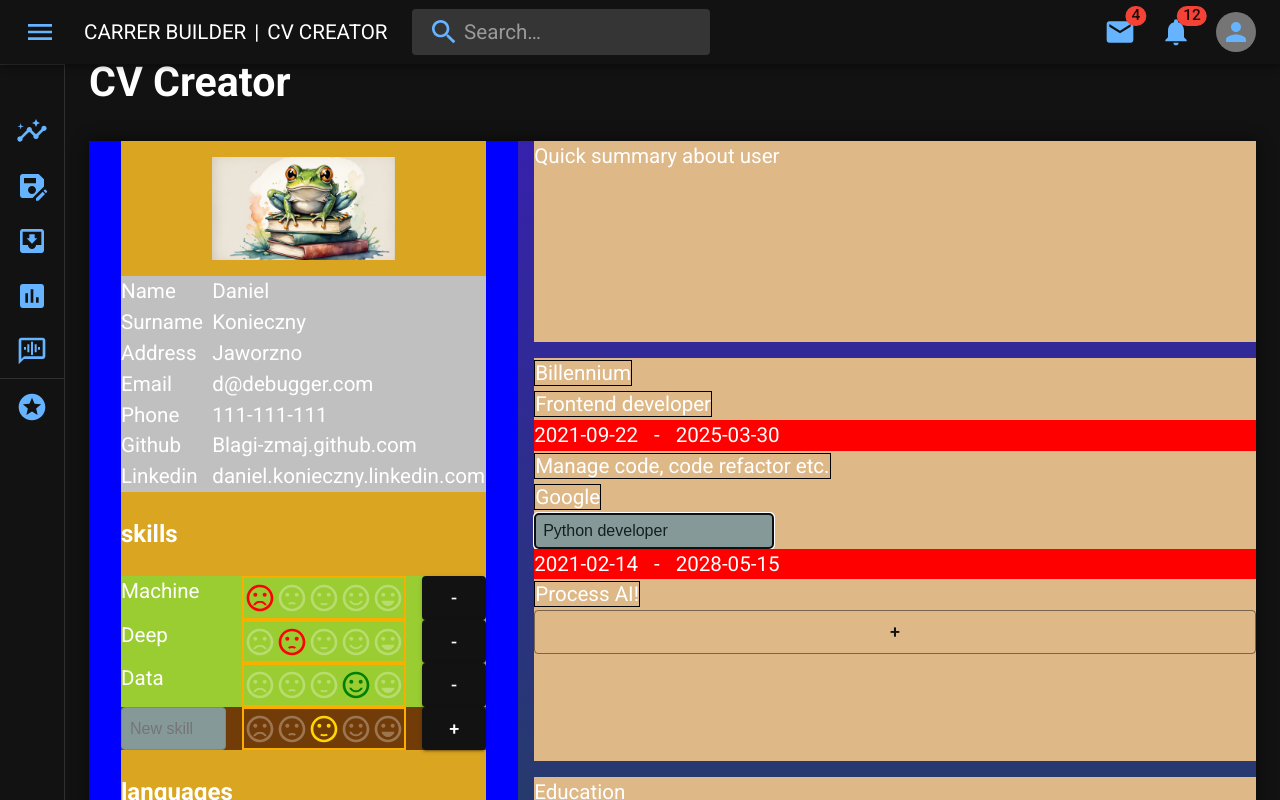
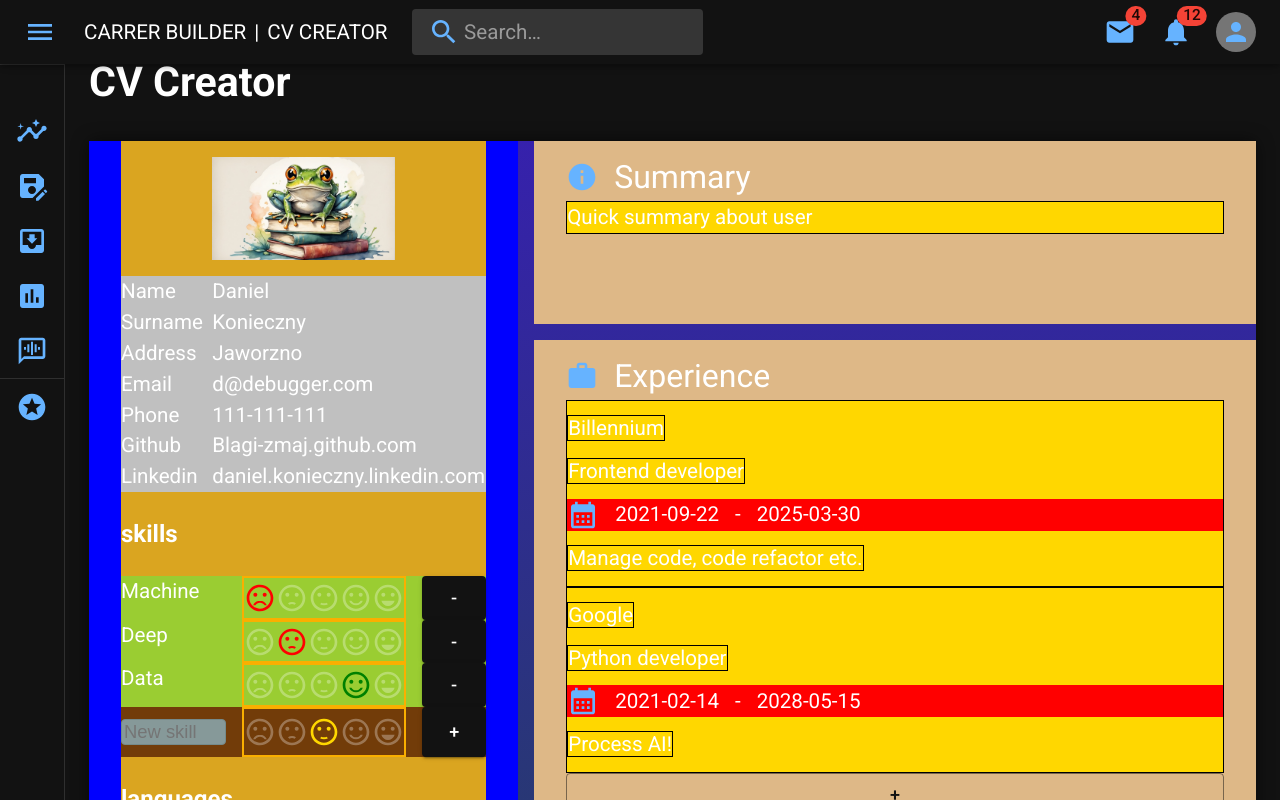
Before and after one commit to Blagi-zmaj/career-builder-assistant, a Next.js app: page /cv_creator in a window 1280 px wide. Shown: the top 800 px of the page. Built offline with nearby package versions, Linux system fonts and the light colour scheme.

Commit message:
Add multiline inputs and handle function

```diff
--- a/app/components/CVCreator/CVForm.module.css
+++ b/app/components/CVCreator/CVForm.module.css
@@ -3,11 +3,11 @@
   display: grid;
   gap: 1rem;
   grid-template-columns: repeat(3, 1fr);
-  grid-template-rows: 1fr 2fr 2fr;
+  grid-template-rows: 0.75fr 2fr 2fr;
   grid-template-areas:
     "aside summary summary"
-    "aside education education"
-    "aside experience experience";
+    "aside experience experience"
+    "aside education education";
   /* "aside projects projects"; */
   /* height: 50vh; */
   box-shadow: 0 0 16px 1px rgba(0, 0, 0, 0.5);
@@ -43,7 +43,6 @@
 
 .addRecordContainer {
   display: grid;
-  width: 100%;
   grid-template-columns: 3fr 2fr 1fr;
   background-color: rebeccapurple;
   justify-items: stretch;
@@ -87,6 +86,7 @@
 .summary {
   grid-area: summary;
   background-color: burlywood;
+  padding: 0.75rem 2rem;
 }
 
 .education {
@@ -108,6 +108,25 @@
   display: flex;
   background-color: red;
   gap: 1rem;
+  margin: 0.75rem 0;
+  align-items: center;
+}
+
+.recordContainer {
+  display: block;
+  background-color: gold;
+  border: 1px solid black;
+  /* padding: 0.75rem 2rem; */
+  font-size: inherit;
+  width: 100%;
+}
+
+.sectionTitle {
+  /* padding: 1rem; */
+  display: flex;
+  font-size: 2rem;
+  align-items: center;
+  gap: 1rem;
 }
 
 .record {
@@ -119,6 +138,10 @@
 .experience {
   grid-area: experience;
   background-color: burlywood;
+  display: flex;
+  flex-direction: column;
+  flex-wrap: wrap;
+  padding: 0.75rem 2rem;
 }
 
 .projects {
@@ -129,9 +152,10 @@
 .control {
   display: block;
   width: 100%;
-  max-width: 15rem;
-  padding: 0.5rem;
-  font-size: 1rem;
+  /* max-width: 15rem; */
+  /* padding: 0.75rem 2rem; */
+  margin: 0.75rem 0;
+  font-size: 1.15rem;
   border-radius: 4px;
   border: 1px solid #758a8a;
   background-color: #869999;
--- a/app/components/CVCreator/CVForm.tsx
+++ b/app/components/CVCreator/CVForm.tsx
@@ -12,6 +12,10 @@
 import UserDetailsList from "./UserDetailsList";
 import Section from "./Section/Section";
 import DatePicker from "./DatePicker";
+import WorkIcon from "@mui/icons-material/Work";
+import CalendarMonthIcon from "@mui/icons-material/CalendarMonth";
+import InfoIcon from "@mui/icons-material/Info";
+import { TextField } from "@mui/material";
 
 ///////////////////////////////////////////
 
@@ -63,9 +67,9 @@
       },
       {
         institution: { value: "Google", isEditing: false },
-        position: { value: "Python developer", isEditing: true },
+        position: { value: "Python developer", isEditing: false },
         startDate: { value: "2021-02-14", isEditing: false },
-        endDate: { value: "2028-05-15", isEditing: true },
+        endDate: { value: "2028-05-15", isEditing: false },
         description: {
           value: "Process AI!",
           isEditing: false,
@@ -93,15 +97,15 @@
   //   `=====================================================================`
   // );
   // console.table(inputValues);
-  console.log(
-    userProfileValues.experience[0].startDate,
-    userProfileValues.experience[0].endDate
-  );
-  console.log(
-    userProfileValues.experience[1].startDate,
-    userProfileValues.experience[1].endDate
-  );
-  // console.log(userProfileValues.summary);
+  // console.log(
+  //   userProfileValues.experience[0].startDate,
+  //   userProfileValues.experience[0].endDate
+  // );
+  // console.log(
+  //   userProfileValues.experience[1].startDate,
+  //   userProfileValues.experience[1].endDate
+  // );
+  console.log(userProfileValues.summary);
   // console.table(userProfileValues.skills);
   // console.table(userProfileValues.languages);
   // console.table(userProfileValues.hobbies);
@@ -290,7 +294,14 @@
   };
 
   const handleSummaryKeyDown = function (event) {
-    if (event.key === "Enter") {
+    // if (event.key === "Enter") {
+    //   handleSummaryEditingStatus();
+    // }
+
+    if (event.shiftKey && event.key === "Enter") {
+      console.log(`Shift & Enter`);
+    } else if (event.key === "Enter") {
+      console.log(`Enter`);
       handleSummaryEditingStatus();
     }
   };
@@ -595,6 +606,10 @@
         </div>
       </div>
       <div className={(styles.section, styles.summary)}>
+        <span className={styles.sectionTitle}>
+          <InfoIcon fontSize="large" />
+          Summary
+        </span>
         {userProfileValues.summary.isEditing ? (
           <InputForm
             key="summaryInput"
@@ -604,21 +619,33 @@
             className={styles.control}
             autoFocus
             onBlur={handleSummaryEditingStatus}
-            onKeyDown={handleSummaryKeyDown}
             onChange={handleOnChangeSummary}
+            handleKeyEnterAndShift={handleSummaryKeyDown}
+            isTextArea={true}
           />
         ) : (
-          <span onClick={handleSummaryEditingStatus} key="summary">
+          <span
+            onClick={handleSummaryEditingStatus}
+            key="summary"
+            className={styles.recordContainer}
+          >
             {userProfileValues.summary.description}
           </span>
         )}
       </div>
-      <div className={(styles.section, styles.education)}>
+      <div className={(styles.section, styles.experience)}>
+        <span className={styles.sectionTitle}>
+          <WorkIcon />
+          Experience
+        </span>
         {userProfileValues.experience.map((work, workIndex) => {
-          return Object.entries(work).map((el, elIndex) => {
+          return (
+            <div key={workIndex} className={styles.recordContainer}>
+              {Object.entries(work).map((el, elIndex) => {
                 return el[0] === "startDate" || el[0] === "endDate" ? (
                   el[0] === "startDate" ? (
                     <div key={elIndex} className={styles.datesContainer}>
+                      <CalendarMonthIcon />
                       <DatePicker
                         date={work.startDate.value}
                         id={"start" + elIndex}
@@ -647,11 +674,17 @@
                         value={el[1].value}
                         className={styles.control}
                         autoFocus
+                        isTextArea={el[0] === "description" ? true : false}
                         onBlur={() =>
                           handleBlurUser(event, "experience", workIndex, el[0])
                         }
                         onKeyDown={(event) =>
-                      handleKeyDownUser(event, "experience", workIndex, el[0])
+                          handleKeyDownUser(
+                            event,
+                            "experience",
+                            workIndex,
+                            el[0]
+                          )
                         }
                         onChange={() =>
                           handleChangeUserListItem(
@@ -663,7 +696,7 @@
                         }
                       />
                     ) : (
-                  <div>
+                      <div style={{ margin: "0.75rem 0" }}>
                         <span
                           onClick={() =>
                             handleReplaceTextWithInput(
@@ -680,17 +713,16 @@
                     )}
                   </span>
                 );
-          });
+              })}
+            </div>
+          );
         })}
         <Modal
           type={"work"}
           handleAddNewItemListFromModal={handleAddNewItemListFromModal}
         />
       </div>
-      <div className={(styles.section, styles.experience)}>
-        Education
-        {/* <Modal /> */}
-      </div>
+      <div className={(styles.section, styles.education)}>Education</div>
     </form>
   );
 }
--- a/app/components/CVCreator/DatePicker.tsx
+++ b/app/components/CVCreator/DatePicker.tsx
@@ -5,10 +5,10 @@
   id,
   type,
   index,
-  isEditing,
+  // isEditing,
   updateDate,
 }) {
-  console.log(date);
+  // console.log(date);
 
   //   const [startDate, setStartDate] = useState(date);
   const [isEditingState, setIsEditingState] = useState(false);
@@ -34,6 +34,7 @@
             setIsEditingState((prev) => !prev);
             return updateDate(event.target.value, type, index);
           }}
+          onBlur={() => setIsEditingState((prev) => !prev)}
         />
       ) : (
         <span
@@ -44,23 +45,6 @@
           {date}
         </span>
       )}
-      {/* <input
-        ref={datePickerRef}
-        type="date"
-        name="datePicker"
-        id={id}
-        value={date}
-        onChange={(event) => updateDate(event.target.value, type, index)}
-      />
-      <span
-        onClick={() => {
-          // datePickerRef?.current?.showPicker();
-          datePickerRef?.current.focus();
-          datePickerRef?.current?.showPicker();
-        }}
-      >
-        {date}
-      </span> */}
     </div>
   );
 }
--- a/app/components/CVCreator/InputForm/InputForm.tsx
+++ b/app/components/CVCreator/InputForm/InputForm.tsx
@@ -1,6 +1,32 @@
-export default function InputForm({ name, value, placeholder, ...props }) {
+export default function InputForm({
+  name,
+  value,
+  placeholder,
+  isTextArea,
+  handleKeyEnterAndShift,
+  ...props
+}) {
+  const handleKeyDown = function (event) {
+    if (event.shiftKey && event.key === "Enter") {
+      console.log(`Shift & Enter`);
+    } else if (event.key === "Enter") {
+      console.log(`Enter`);
+    }
+  };
+
   return (
     <>
+      {isTextArea ? (
+        <textarea
+          rows={3}
+          name={name}
+          value={value}
+          placeholder={placeholder}
+          onKeyDown={handleKeyEnterAndShift}
+          // onKeyDown={handleKeyDown}
+          {...props}
+        />
+      ) : (
         <input
           type="text"
           name={name}
@@ -8,6 +34,7 @@
           placeholder={placeholder}
           {...props}
         />
+      )}
     </>
   );
 }
```
Lines whose indentation alone changed are shown as unchanged.
